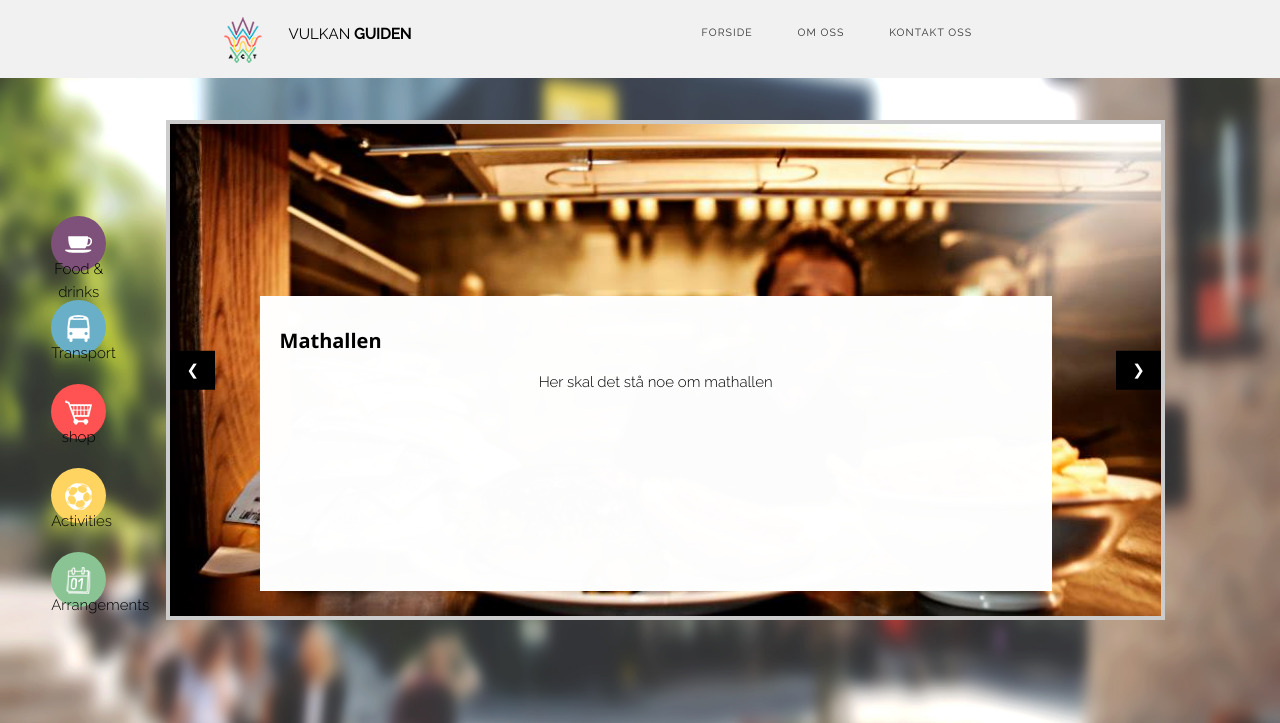
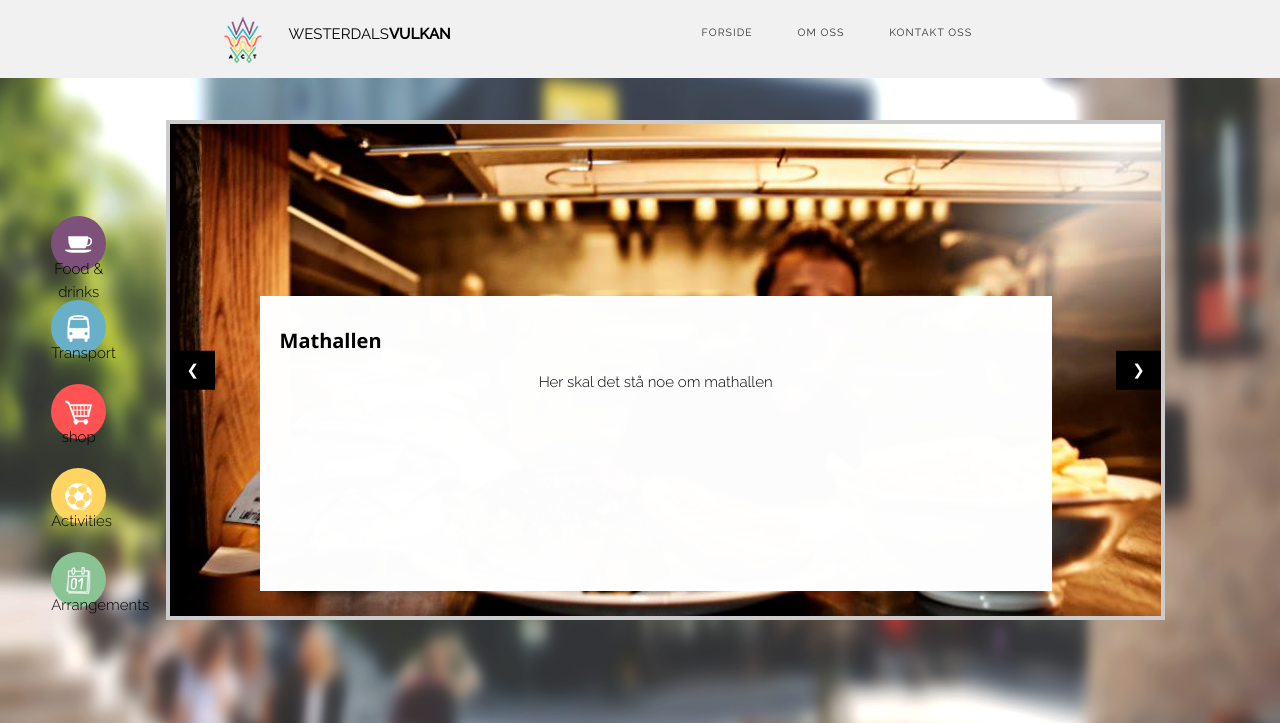
Before and after one commit to Hundur/EksamenProsjekt2017, a PHP site: page /activities.php in a window 1280 px wide. Shown: the top 723 px of the page. Run offline with PHP 8.4, Linux system fonts and the light colour scheme.

Commit message:
Inserted links and changed #title

```diff
--- a/header.php
+++ b/header.php
@@ -3,9 +3,9 @@
 <div class="nav">
 <div class="container">
 <div class="logo">
-<h1><img src="img/icons/ww.png"></h1>
+	<h1><a href="index.php"><img src="img/icons/ww.png"></a></h1>
 	</div>
-	<div id="title">Vulkan <b>Guiden</b></div>
+	<div id="title"><a href="index.php">Westerdals<b>Vulkan</b></a></div>
 <div class="toggle">
   <span></span>
   <span></span>
```
